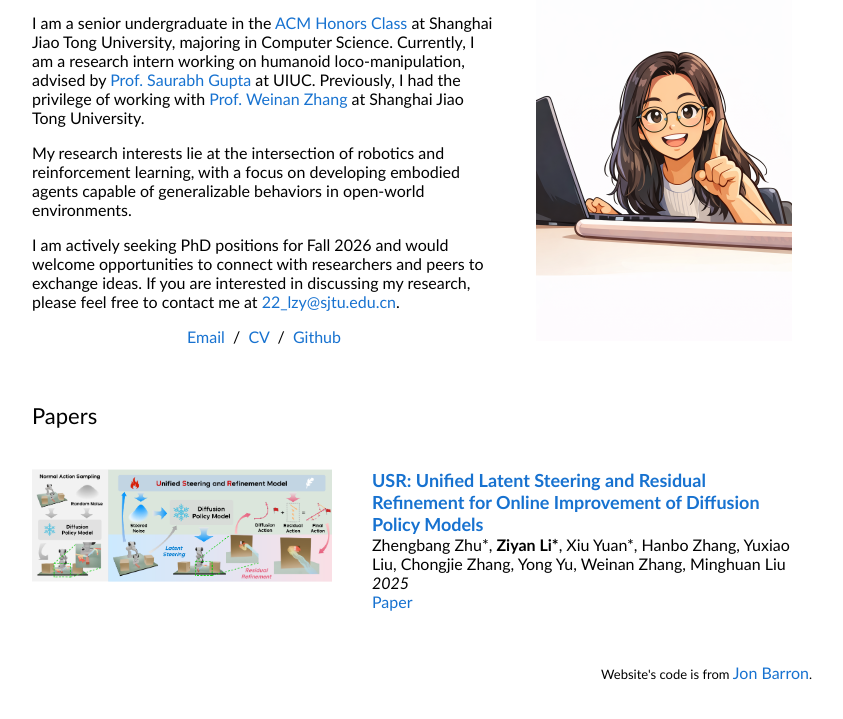
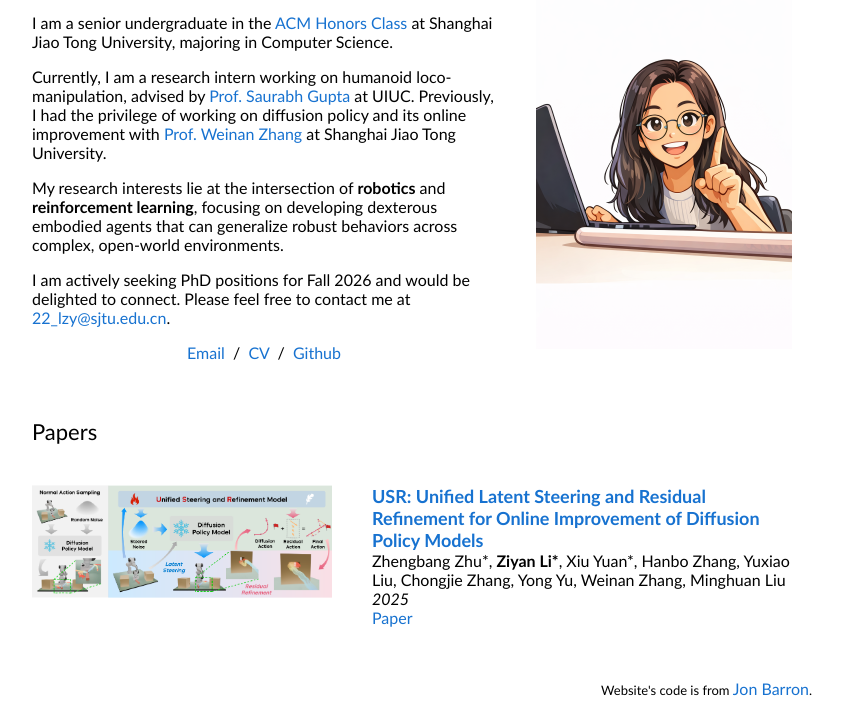
Before and after one commit to komorebilzy/komorebilzy.github.io, a plain HTML site: page index.html in a window 1280 px wide. Shown: the part 90-809 px from the top of the page, without its empty margins (228-1071 px from the left). Drawn offline with Linux system fonts and the light colour scheme; a script that the page names is missing.

Commit message:
update bio

```diff
--- a/index.html
+++ b/index.html
@@ -23,14 +23,17 @@
                   Ziyan Li
                 </p>
                 <p>
-                  I am a senior undergraduate in the <a href="https://acm.sjtu.edu.cn/home">ACM Honors Class</a> at Shanghai Jiao Tong University, majoring in Computer Science. Currently, I am a research intern working on humanoid loco-manipulation, advised by <a href="https://saurabhg.web.illinois.edu/">Prof. Saurabh Gupta</a> at UIUC. Previously, I had the privilege of working with <a href="https://wnzhang.net/">Prof. Weinan Zhang</a> at Shanghai Jiao Tong University.
+                  I am a senior undergraduate in the <a href="https://acm.sjtu.edu.cn/home">ACM Honors Class</a> at Shanghai Jiao Tong University, majoring in Computer Science.
+                </p>
+
+                <p>
+                  Currently, I am a research intern working on humanoid loco-manipulation, advised by <a href="https://saurabhg.web.illinois.edu/">Prof. Saurabh Gupta</a> at UIUC. Previously, I had the privilege of working on diffusion policy and its online improvement with <a href="https://wnzhang.net/">Prof. Weinan Zhang</a> at Shanghai Jiao Tong University.
                 </p>
                 <p>
-                  My research interests lie at the intersection of robotics and reinforcement learning, with a focus on developing embodied agents capable of generalizable behaviors in open-world environments.
+                  My research interests lie at the intersection of <strong>robotics</strong> and <strong>reinforcement learning</strong>, focusing on developing dexterous embodied agents that can generalize robust behaviors across complex, open-world environments.
                 </p>
                 <p>
-                  I am actively seeking PhD positions for Fall 2026 and would welcome opportunities to connect with researchers and peers to exchange ideas. If you are interested in discussing my research, please feel free to contact me at <a href="mailto:22_lzy@sjtu.edu.cn">22_lzy@sjtu.edu.cn</a>.
-
+                  I am actively seeking PhD positions for Fall 2026 and would be delighted to connect. Please feel free to contact me at <a href="mailto:22_lzy@sjtu.edu.cn">22_lzy@sjtu.edu.cn</a>.
                 </p>
                 <p style="text-align:center">
                   <a href="mailto:22_lzy@sjtu.edu.cn">Email</a> &nbsp;/&nbsp;
```
